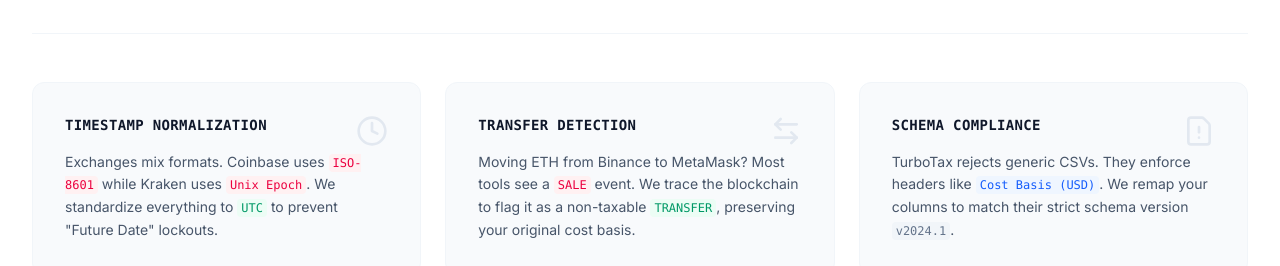
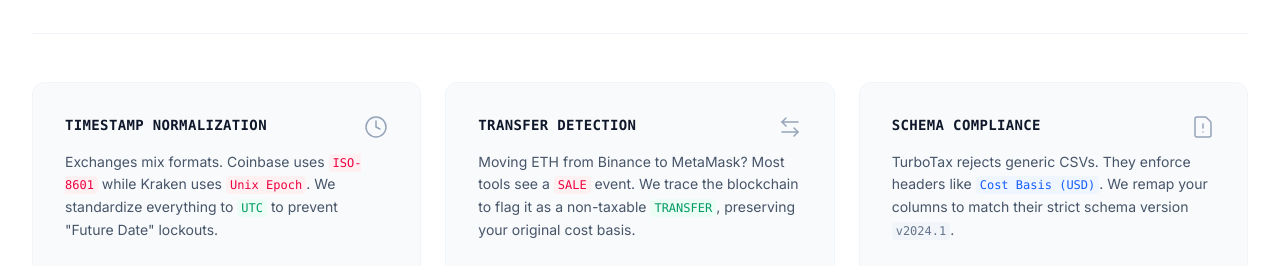
Before and after one commit to Sean-Bravo/trw, a Next.js app: page / in a window 1280 px wide. Shown: the part 2282-2548 px from the top of the page. Built offline with nearby package versions, Linux system fonts and the light colour scheme; no server answers.

Commit message:
lucid icon color change

```diff
--- a/components/marketing/SocialProof.tsx
+++ b/components/marketing/SocialProof.tsx
@@ -76,8 +76,8 @@
                   key={idx}
                   className="group relative bg-slate-50 dark:bg-slate-900 rounded-xl p-8 border border-slate-100 dark:border-slate-800 hover:border-slate-300 dark:hover:border-slate-700 transition-colors"
                 >
-                  <div className="absolute top-8 right-8 text-slate-200 dark:text-slate-800 group-hover:text-slate-300 dark:group-hover:text-slate-700 transition-colors">
-                    <Icon className="w-8 h-8" />
+                  <div className="absolute top-8 right-8 text-slate-400 dark:text-slate-600 group-hover:text-slate-500 dark:group-hover:text-slate-500 transition-colors">
+                    <Icon className="w-6 h-6" strokeWidth={1.5} />
                   </div>
 
                   <h3 className="font-mono text-sm font-semibold text-slate-900 dark:text-white mb-4 uppercase tracking-wide">
```
